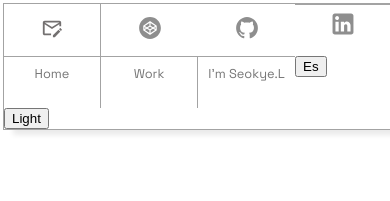
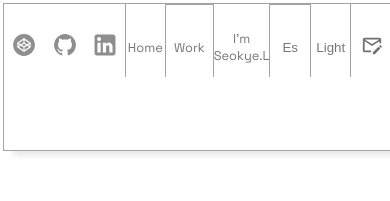
Before and after one commit to seokyelee/GammaPortfolio, a React (Vite) app: page / in a window 390 px wide. Shown: the top 201 px of the page. Built offline with nearby package versions, Linux system fonts and the light colour scheme.

Commit message:
modified nav mediaquery

```diff
--- a/src/componentes/Nav/Nav.jsx
+++ b/src/componentes/Nav/Nav.jsx
@@ -29,53 +29,54 @@ export default function Nav() {
 	return (
 		<>
 			<section className={`nav__container ${themeContext.theme === "dark" ? "dark" : ""}`}>
-				<div className="nav__item__mail_1">
-					<Link className="icono_mail__page_thanks" to="/thanks">
-						<IconMail />
-					</Link>
-				</div>
 
-				<div className="nav__item__codepen_3">
+
+				<div className="nav__item__codepen">
 					<Link className="icono_codepen" to="https://codepen.io/seokyelee">
 						<IconCodepen />
 					</Link>
 				</div>
-				<div className="nav__item__git_4">
+				<div className="nav__item__git">
 					<Link className="icono_git" to="https://github.com/seokyelee">
 						<IconGit className="zoom" />
 					</Link>
 				</div>
-				<div className="nav__item__linkedin_5">
+				<div className="nav__item__linkedin">
 					<Link className="icono_linkedin" to="https://www.linkedin.com/in/seok-ye-lee-a8196941/">
 						<IconLinkedin />
 					</Link>
 				</div>
 
-				<div className="nav__item__home_6">
+				<div className="nav__item__home">
 					<Link className="page_home" style={textStyle} to="/">
 						Home
 					</Link>
 				</div>
-				<div className="nav__item__work_7">
+				<div className="nav__item__work">
 					<Link className="page_work" style={textStyle} to="/work">
 						Work
 					</Link>
 				</div>
-				<div className="nav__item__about_8">
+				<div className="nav__item__about">
 					<Link className="page_about" style={textStyle} to="/about">
 						I'm Seokye.L
 					</Link>
 				</div>
 
 				<div className="toggle_btn_language">
-					<button className={`toggle_btn ${languageContext.language === "en" ? "active" : ""}`} onClick={handleLanguageToggle}>
+					<button style={textStyle} className={`toggle_btn ${languageContext.language === "en" ? "active" : ""}`} onClick={handleLanguageToggle}>
 						{languageContext.language === "en" ? "En" : "Es"}
 					</button>
 				</div>
 				<div className="toggle_btn_theme">
-					<button className={`toggle_btn ${themeContext.theme === "dark" ? "active" : ""}`} onClick={handleThemeToggle}>
+					<button style={textStyle} className={`toggle_btn ${themeContext.theme === "dark" ? "active" : ""}`} onClick={handleThemeToggle}>
 						{themeContext.theme === "dark" ? "Dark" : "Light"}
 					</button>
+				</div>
+				<div className="nav__item__mail">
+					<Link className="icono_mail__page_thanks" to="/thanks">
+						<IconMail />
+					</Link>
 				</div>
 			</section>
 		</>
--- a/src/componentes/Nav/Nav.scss
+++ b/src/componentes/Nav/Nav.scss
@@ -28,12 +28,12 @@
     left: 0;
     margin: 3px;
     display: grid;
-    grid-template-columns: repeat(8, 1fr);
+    grid-template-columns: repeat(3, 2fr) repeat(3, 5fr) repeat(3, 1fr);
     grid-template-rows: 1fr;
     box-shadow: 10px 5px 5px #ebebeb;
     border: 1px solid color(color-border);
     font-family: $primary-ff;
-    font-size: fs(x-small);
+    font-size: fs(small);
     position: fixed;
     z-index: 1;
 }
@@ -43,71 +43,73 @@
     box-shadow: 10px 5px 5px #050049;
 }
 
-.nav__item__mail_1,
-.nav__item__moon_2,
-.nav__item__linkedin_5,
-.nav__item__home_6,
-.nav__item__work_7 {
+.nav__container > div {
+    display: flex;
+    justify-content: center;
+    align-items: center;
     padding-top: 25px;
     padding-bottom: 12px;
+
+}
+
+
+.nav__item__linkedin,
+.nav__item__home,
+.nav__item__work ,
+.toggle_btn_theme,
+.toggle_btn_language,
+.nav__item__about{
     border-right: 1px solid color(color-border);
     text-align: center;
-    place-items: center;
 }
 
-.page_work {
-    padding-top: 8px;
-}
-
-.nav__item__codepen_3,
-.nav__item__git_4,
-.nav__item__about_8 {
-    padding-top: 25px;
-    padding-bottom: 12px;
-    text-align: center;
-    place-items: center;
+.nav__container button {
+    background: none;
+    border: none;
+    padding: 0;
+    margin: 0;
+    cursor: pointer;
+    color:color(color-p);
 }
 
 
 @media all and (max-width: 1440px) {}
 
 @media all and (max-width: 780px) {
+
     .icon {
-
         &__codepen,
         &__git,
         &__mail {
             width: 22px;
         }
-
         &__linkedin {
             width: 22px;
         }
-
         &__moon {
             width: 20px;
         }
     }
 
     .nav__container {
-        grid-template-columns: repeat(4, 1fr);
+        grid-template-columns: repeat(4, 1fr)repeat(5, 1fr);;
         grid-template-rows: 1fr 1fr;
 
 
     }
 
-    .nav__item__linkedin_5,
-    .nav__item__home_6,
-    .nav__item__work_7,
-    .nav__item__about_8 {
+    .nav__item__work,
+    .nav__item__about
+    .toggle_btn_theme,
+    .toggle_btn_language{
         border-top: 1px solid color(color-border);
         padding: 8px;
     }
 
-    .nav__item__mail_1,
-    .nav__item__moon_2,
-    .nav__item__codepen_3,
-    .nav__item__git_4 {
+    .nav__item__mail,
+    .nav__item__moon,
+    .nav__item__codepen,
+    .nav__item__git {
 
         padding: 8px;
     }
--- a/src/scss/variable.scss
+++ b/src/scss/variable.scss
@@ -53,10 +53,3 @@ $title-ff: "Space Grotesk";
 
 
 // variable.scss
-
-:root {
-   --bg-color-light: #ffffff;
-   --text-color-light: #000000;
-   --bg-color-dark: #00218b;
-   --text-color-dark: #ffffff;
- }
```
